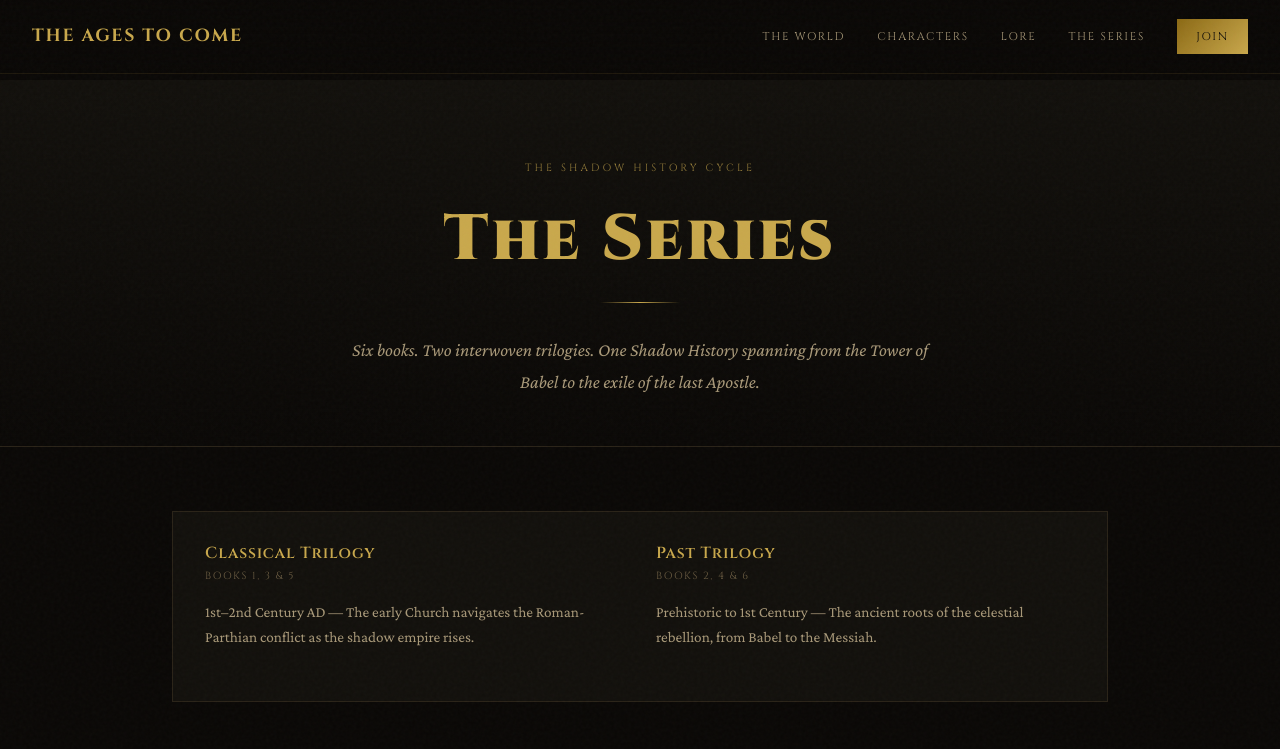
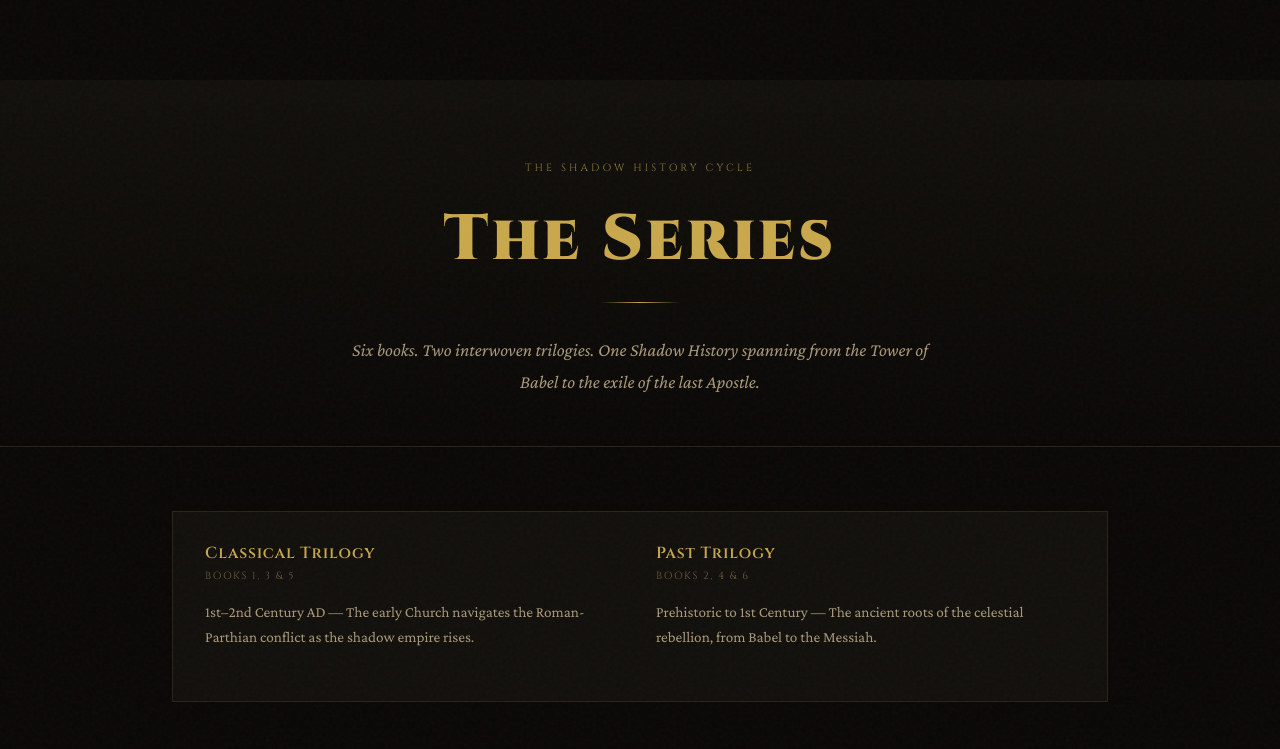
Before and after one commit to TeloraAI/ages-to-come-website, a Next.js app: page /series in a window 1280 px wide. Shown: the top 749 px of the page. Built offline with nearby package versions, Linux system fonts and the light colour scheme.

Commit message:
Update layout.js

```diff
--- a/app/layout.js
+++ b/app/layout.js
@@ -2,117 +2,13 @@ import './globals.css'
 
 export const metadata = {
   title: 'The Ages to Come — The Shadow History Cycle',
-  description: 'A sweeping Speculative Historical Thriller series that reveals the Shadow History of the world. Empires rise and fall — but behind them, unseen powers have been waging a far older war.',
-  keywords: 'Christian fiction, speculative fiction, Divine Council, Michael Heiser, historical thriller, Brian Westad',
-  openGraph: {
-    title: 'The Ages to Come',
-    description: 'Exile. Empire. Revelation. And the unseen war that binds them all.',
-    type: 'website',
-  },
+  description: 'A sweeping Speculative Historical Thriller series that reveals the Shadow History of the world.',
 }
 
 export default function RootLayout({ children }) {
   return (
     <html lang="en">
-      <body>
-        <Nav />
-        {children}
-        <Footer />
-      </body>
+      <body>{children}</body>
     </html>
   )
 }
-
-function Nav() {
-  return (
-    <nav style={{
-      position: 'fixed',
-      top: 0,
-      left: 0,
-      right: 0,
-      zIndex: 100,
-      padding: '1.2rem 2rem',
-      display: 'flex',
-      alignItems: 'center',
-      justifyContent: 'space-between',
-      background: 'linear-gradient(180deg, rgba(10,8,6,0.95) 0%, rgba(10,8,6,0) 100%)',
-      borderBottom: '1px solid rgba(201,168,76,0.1)',
-    }}>
-      <a href="/" style={{
-        fontFamily: "'Cinzel', serif",
-        fontSize: '1.1rem',
-        fontWeight: 700,
-        color: '#C9A84C',
-        letterSpacing: '0.1em',
-        textDecoration: 'none',
-      }}>
-        THE AGES TO COME
-      </a>
-      <div style={{ display: 'flex', gap: '2rem', alignItems: 'center' }}>
-        {[
-          { label: 'The World', href: '/world' },
-          { label: 'Characters', href: '/characters' },
-          { label: 'Lore', href: '/lore' },
-          { label: 'The Series', href: '/series' },
-        ].map(link => (
-          <a key={link.href} href={link.href} style={{
-            fontFamily: "'Cinzel', serif",
-            fontSize: '0.7rem',
-            letterSpacing: '0.15em',
-            textTransform: 'uppercase',
-            color: '#A89878',
-            textDecoration: 'none',
-            transition: 'color 0.3s ease',
-          }}
-          onMouseEnter={e => e.target.style.color = '#C9A84C'}
-          onMouseLeave={e => e.target.style.color = '#A89878'}
-          >
-            {link.label}
-          </a>
-        ))}
-        <a href="/join" style={{
-          fontFamily: "'Cinzel', serif",
-          fontSize: '0.7rem',
-          letterSpacing: '0.15em',
-          textTransform: 'uppercase',
-          color: '#0A0806',
-          background: 'linear-gradient(135deg, #8B6914, #C9A84C)',
-          padding: '0.5rem 1.2rem',
-          textDecoration: 'none',
-        }}>
-          Join
-        </a>
-      </div>
-    </nav>
-  )
-}
-
-function Footer() {
-  return (
-    <footer style={{
-      borderTop: '1px solid #2A2318',
-      padding: '3rem 2rem',
-      textAlign: 'center',
-      background: '#12100C',
-    }}>
-      <p style={{
-        fontFamily: "'Cinzel', serif",
-        fontSize: '0.7rem',
-        letterSpacing: '0.2em',
-        color: '#6B5C42',
-        textTransform: 'uppercase',
-      }}>
-        THE AGES TO COME © 2026 BRIAN WESTAD — THE SHADOW HISTORY CYCLE
-      </p>
-      <p style={{
-        fontFamily: "'Crimson Pro', serif",
-        fontSize: '0.9rem',
-        color: '#6B5C42',
-        marginTop: '0.5rem',
-        fontStyle: 'italic',
-      }}>
-        Empires rise and fall in history — but behind them, unseen powers have been waging a far older war.
-      </p>
-    </footer>
-  )
-}
```
